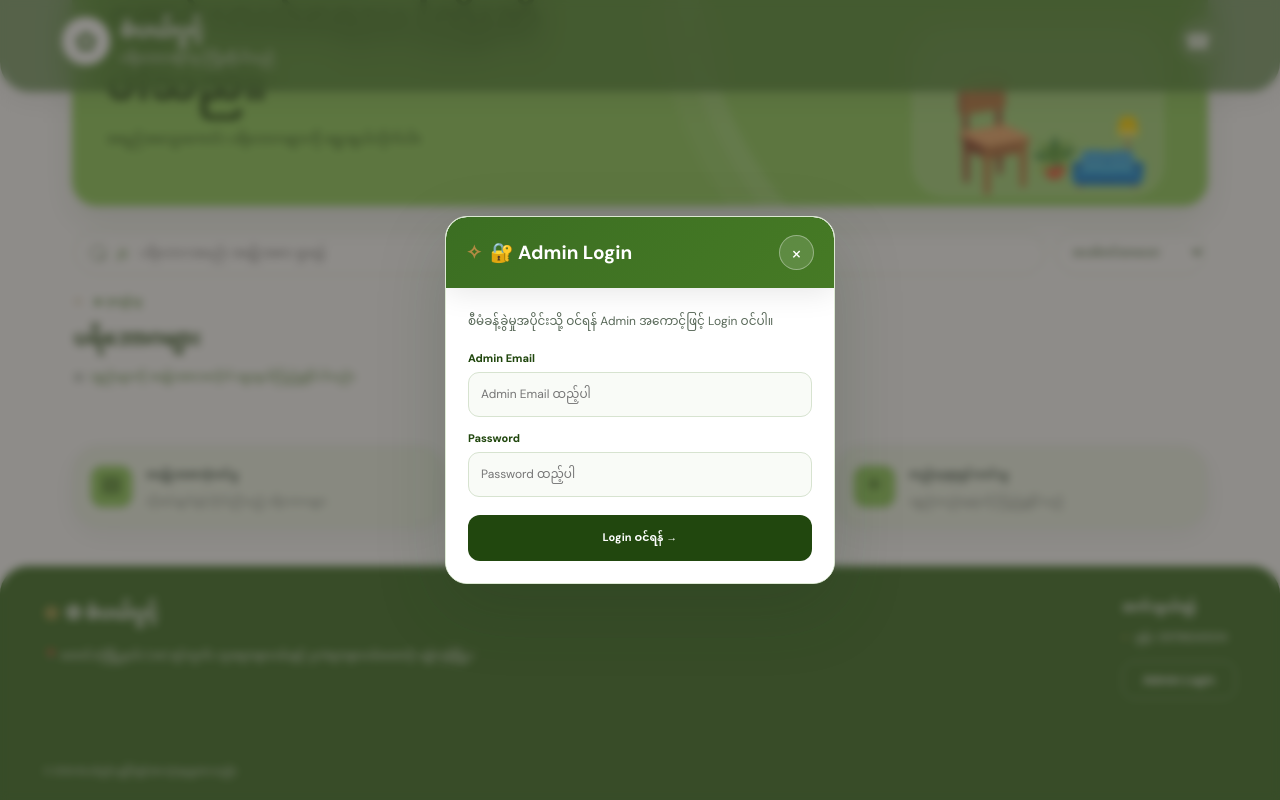
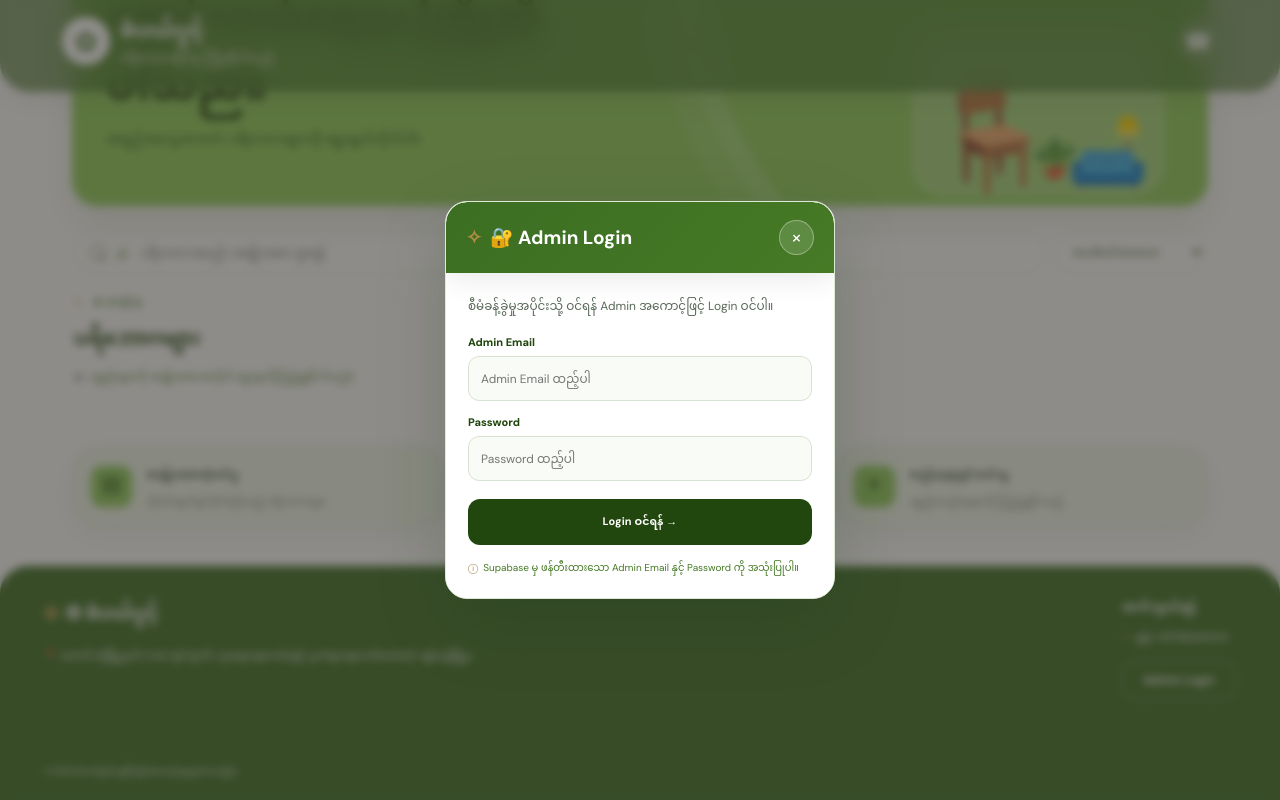
Before and after one commit to chitminnthet-appa/sampal-pwint-website, a website: page index.html in a window 1280 px wide. Both pictures are taken after a click on the button "Admin Login". Shown: the part 285-1085 px from the top of the page. Drawn offline with nearby package versions, Linux system fonts and the light colour scheme.

Commit message:
Restore admin login help text

```diff
--- a/index.html
+++ b/index.html
@@ -1312,7 +1312,7 @@ body.modal-open #adminFab{visibility:hidden!important;opacity:0!important;pointe
 
 </div></div>
 <div id="fabContainer" style="display:none"><div id="adminFab" class="admin-fab"><div class="fab-actions" id="fabActions"><button class="fab-action fab-logout" onclick="runFabAction('logout')"><span>↪</span> Logout</button><button class="fab-action fab-add" onclick="runFabAction('add')"><span>＋</span> ပစ္စည်းအသစ်ထည့်ရန်</button><button class="fab-action fab-settings" onclick="runFabAction('settings')"><span>⚙</span> Profile Setting</button></div><button type="button" class="fab-main" aria-label="Dashboard menu" aria-expanded="false" onclick="toggleAdminFab()">＋</button></div></div>
-<div id="adminLoginModal" class="modalback"><div class="modal admin-login-modal"><div class="modalhead"><h2>🔐 Admin Login</h2><button type="button" class="xbtn" onclick="closeModal('adminLoginModal')" aria-label="Close">×</button></div><div class="modalbody"><p class="admin-login-intro">စီမံခန့်ခွဲမှုအပိုင်းသို့ ဝင်ရန် Admin အကောင့်ဖြင့် Login ဝင်ပါ။</p><form id="adminLoginForm"><div class="field"><label for="adminUsername">Admin Email</label><input id="adminUsername" type="email" autocomplete="username" required placeholder="Admin Email ထည့်ပါ"></div><div class="field" style="margin-top:14px"><label for="adminPassword">Password</label><input id="adminPassword" type="password" autocomplete="current-password" required placeholder="Password ထည့်ပါ"></div><button class="btn btn-primary" style="width:100%;margin-top:18px">Login ဝင်ရန် →</button></form></div></div></div>
+<div id="adminLoginModal" class="modalback"><div class="modal admin-login-modal"><div class="modalhead"><h2>🔐 Admin Login</h2><button type="button" class="xbtn" onclick="closeModal('adminLoginModal')" aria-label="Close">×</button></div><div class="modalbody"><p class="admin-login-intro">စီမံခန့်ခွဲမှုအပိုင်းသို့ ဝင်ရန် Admin အကောင့်ဖြင့် Login ဝင်ပါ။</p><form id="adminLoginForm"><div class="field"><label for="adminUsername">Admin Email</label><input id="adminUsername" type="email" autocomplete="username" required placeholder="Admin Email ထည့်ပါ"></div><div class="field" style="margin-top:14px"><label for="adminPassword">Password</label><input id="adminPassword" type="password" autocomplete="current-password" required placeholder="Password ထည့်ပါ"></div><button class="btn btn-primary" style="width:100%;margin-top:18px">Login ဝင်ရန် →</button><p class="hint">Supabase မှ ဖန်တီးထားသော Admin Email နှင့် Password ကို အသုံးပြုပါ။</p></form></div></div></div>
 <div id="productModal" class="modalback"><div class="modal"><div class="modalhead"><h2 id="productModalTitle">ပစ္စည်းအသစ်ထည့်ရန်</h2><button class="xbtn" onclick="closeModal('productModal')">×</button></div><form id="productForm"><div class="modalbody"><input type="hidden" id="editId"><div class="formgrid">
 <div class="field"><label>ပရိဘောဂအမည် *</label><input id="pName" required placeholder="ဥပမာ - သစ်သားစားပွဲခုံ"></div>
 <div class="field"><label>Brand အမည်</label><input id="pBrand" placeholder="Brand အမည် (မဖြစ်မနေမဟုတ်)"></div>
```
